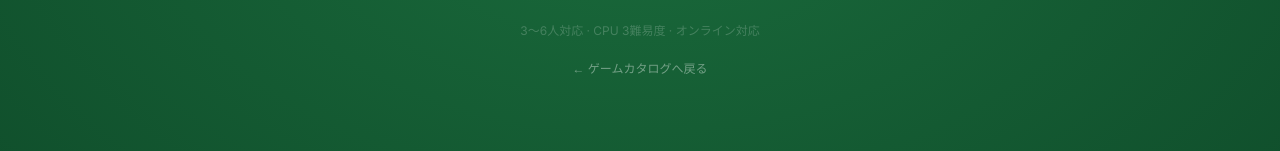
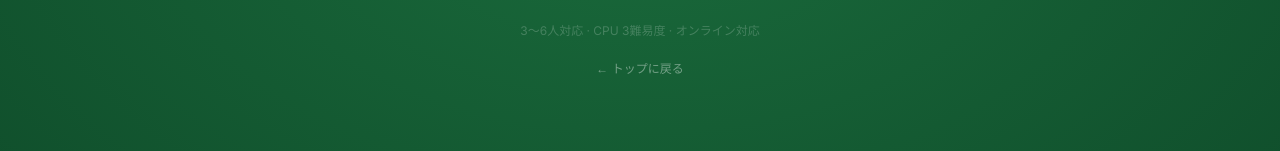
Before and after one commit to penmawashi8-ux/Card, a Next.js app in the folder buta/: page / in a window 1280 px wide. Shown: the part 524-675 px from the top of the page. Built offline with nearby package versions, Linux system fonts and the light colour scheme; no server answers.

Commit message:
Rename back-to-top button label to "トップに戻る"
「ゲームカタログへ」→「トップに戻る」に変更（4箇所）

https://claude.ai/code/session_01SHawinEo4A6fBmtUu16PZq

```diff
--- a/buta/src/app/page.tsx
+++ b/buta/src/app/page.tsx
@@ -123,7 +123,7 @@ export default function Home() {
             href="https://www.boardgamecat.com"
             className="text-white/40 hover:text-white/70 text-xs transition-colors"
           >
-            ← ゲームカタログへ戻る
+            ← トップに戻る
           </a>
         </div>
       </div>
--- a/buta/src/components/GameEndScreen.tsx
+++ b/buta/src/components/GameEndScreen.tsx
@@ -103,7 +103,7 @@ export default function GameEndScreen({
               href="https://www.boardgamecat.com"
               className="btn-secondary flex-1 text-base text-center"
             >
-              ゲームカタログへ
+              トップに戻る
             </a>
           </div>
         </div>
```
Also changed, not shown: 2 other files (tests, documents, lock files or other folders).
